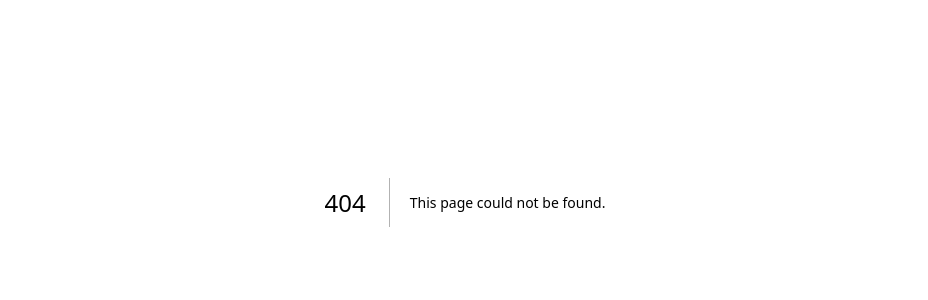
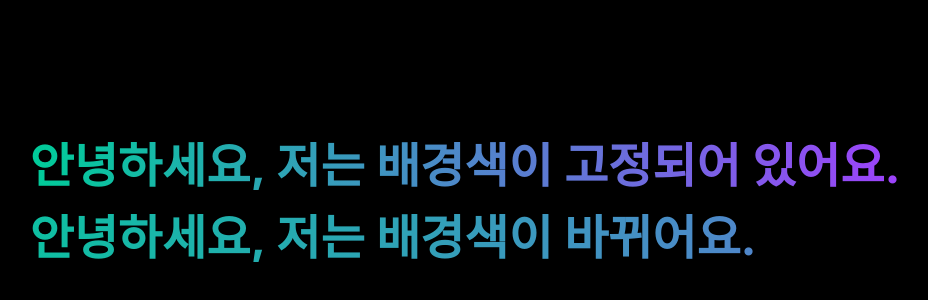
Before and after one commit to sseung95/interactive-example, a Next.js app: page /example/gradientText in a window 1280 px wide. Before the commit this address had no page. Shown: the part 198-498 px from the top of the page, without its empty margins (175-1103 px from the left). Built offline with nearby package versions, Linux system fonts and the light colour scheme.

Commit message:
feat: text gradient

```diff
--- /dev/null
+++ b/src/app/example/gradientText/page.tsx
@@ -0,0 +1,11 @@
+import GradientText from '@/components/text/GradientText';
+
+const page = () => {
+  return (
+    <div className="grid h-screen place-content-center bg-black">
+      <GradientText text="안녕하세요" />
+    </div>
+  );
+};
+
+export default page;
--- /dev/null
+++ b/src/components/text/GradientText.tsx
@@ -0,0 +1,32 @@
+'use client';
+import { motion } from 'framer-motion';
+
+const GradientText = ({ text = '' }) => {
+  return (
+    <div className="flex flex-col gap-6">
+      <motion.p
+        className="inline-block text-5xl font-bold text-transparent"
+        style={{
+          backgroundImage: 'linear-gradient(to right, #00CC99, #9D42FB)',
+          WebkitBackgroundClip: 'text',
+        }}
+      >
+        {text}, 저는 배경색이 고정되어 있어요.
+      </motion.p>
+      <motion.p
+        className="inline-block text-5xl font-bold text-transparent"
+        style={{
+          backgroundImage: 'linear-gradient(to right, #00CC99, #9D42FB)',
+          WebkitBackgroundClip: 'text',
+          backgroundSize: '200% 100%',
+        }}
+        animate={{ backgroundPosition: ['0% 0%', '100% 0%'] }}
+        transition={{ duration: 3, ease: 'linear', repeat: Infinity, repeatType: 'reverse' }}
+      >
+        {text}, 저는 배경색이 바뀌어요.
+      </motion.p>
+    </div>
+  );
+};
+
+export default GradientText;
```
